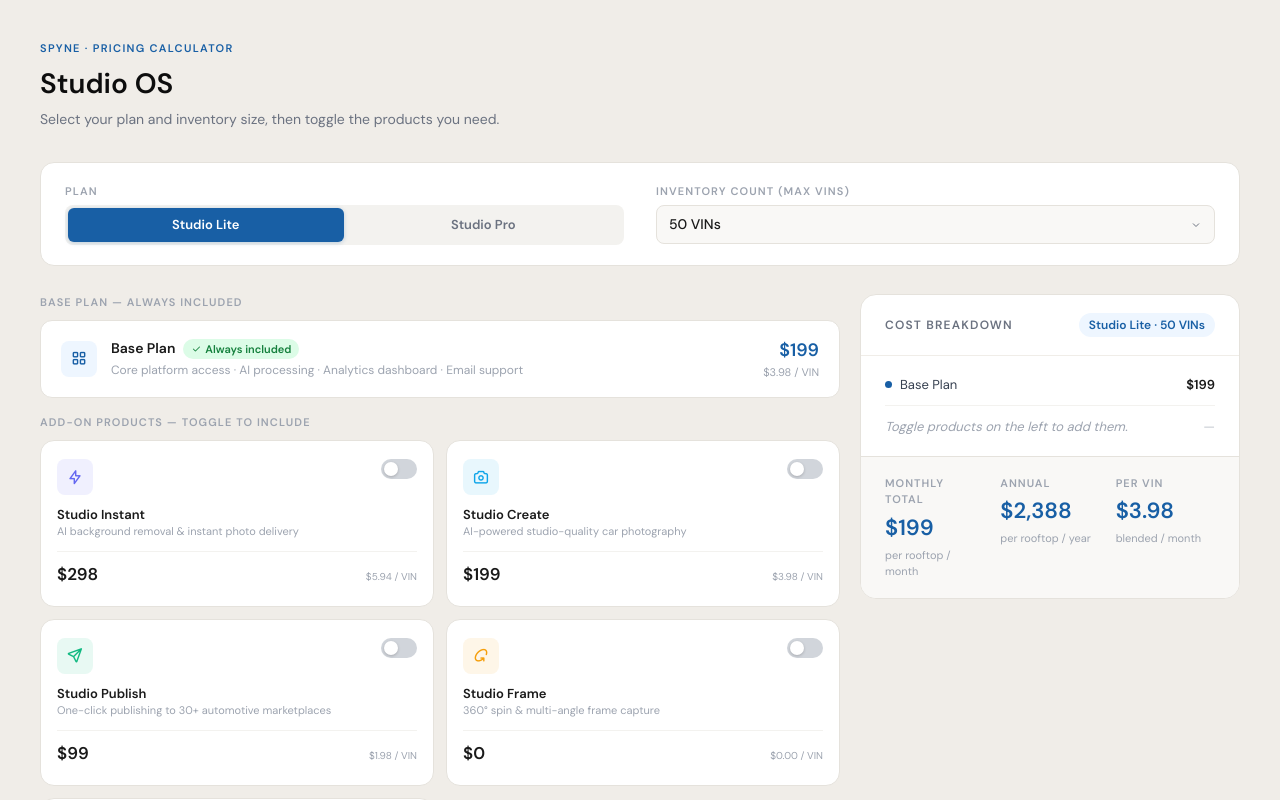
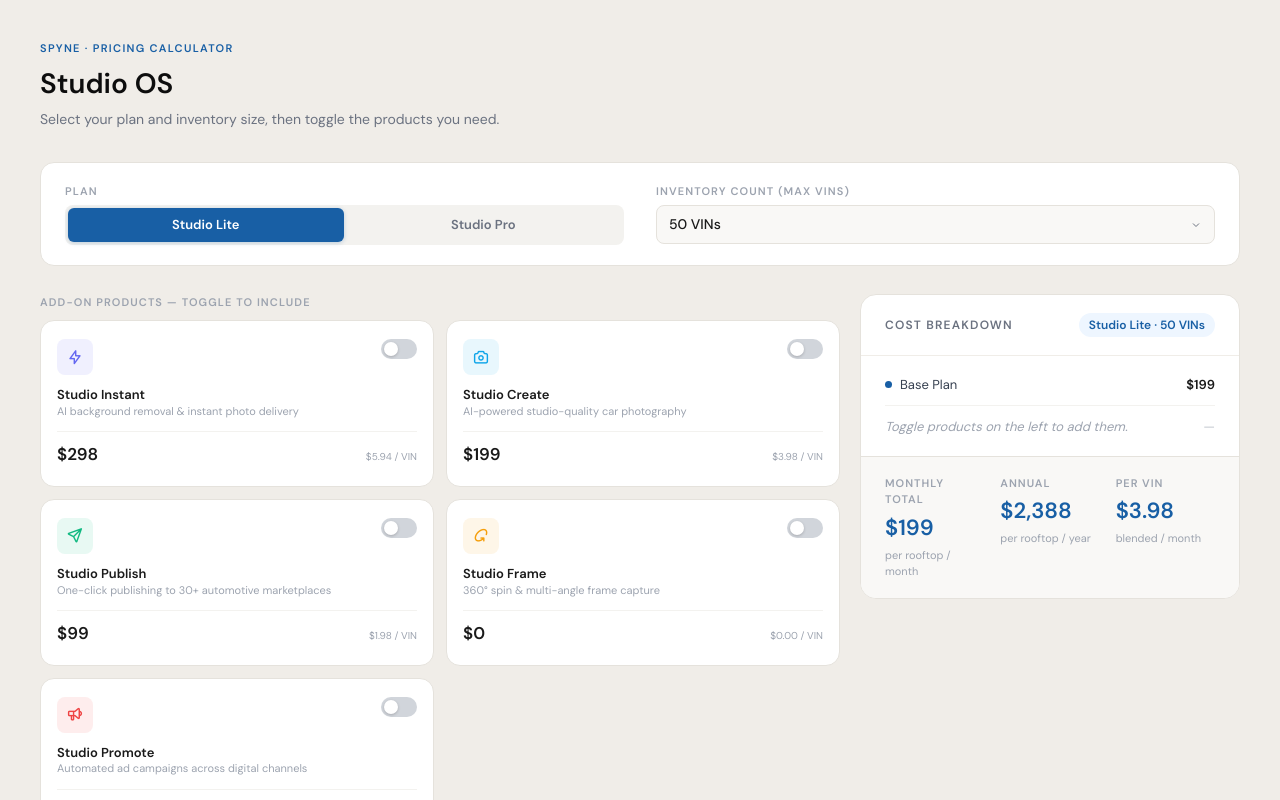
Before and after one commit to Product14/Pricing_plan_updated, a Next.js app: page /studio-os in a window 1280 px wide. Shown: the top 800 px of the page. Built offline with nearby package versions, Linux system fonts and the light colour scheme.

Commit message:
Remove Base Plan always-included section

```diff
--- a/src/components/StudioOSCalculator.tsx
+++ b/src/components/StudioOSCalculator.tsx
@@ -587,35 +587,6 @@ export default function StudioOSCalculator() {
         <div className="os-body">
           {/* ── LEFT: products ── */}
           <div className="os-left">
-            {/* Base Plan */}
-            <div>
-              <div className="os-section-label">Base Plan — always included</div>
-              <div className="os-base-card">
-                <div className="os-base-icon">
-                  <i className="ti ti-layout-grid" />
-                </div>
-                <div>
-                  <div className="os-base-name">
-                    Base Plan
-                    <span className="os-base-tag">
-                      <i className="ti ti-check" style={{ fontSize: 10 }} />
-                      Always included
-                    </span>
-                  </div>
-                  <div className="os-base-desc">
-                    Core platform access · AI processing · Analytics dashboard ·{" "}
-                    {plan === "pro" ? "Dedicated account manager" : "Email support"}
-                  </div>
-                </div>
-                <div className="os-base-price">
-                  <div className="os-base-price-val">{fmt(breakdown.base)}</div>
-                  <div className="os-base-price-sub">
-                    ${breakdown.basePerVin.toFixed(2)} / VIN
-                  </div>
-                </div>
-              </div>
-            </div>
-
             {/* Product cards */}
             <div>
               <div className="os-section-label">Add-on products — toggle to include</div>
```
